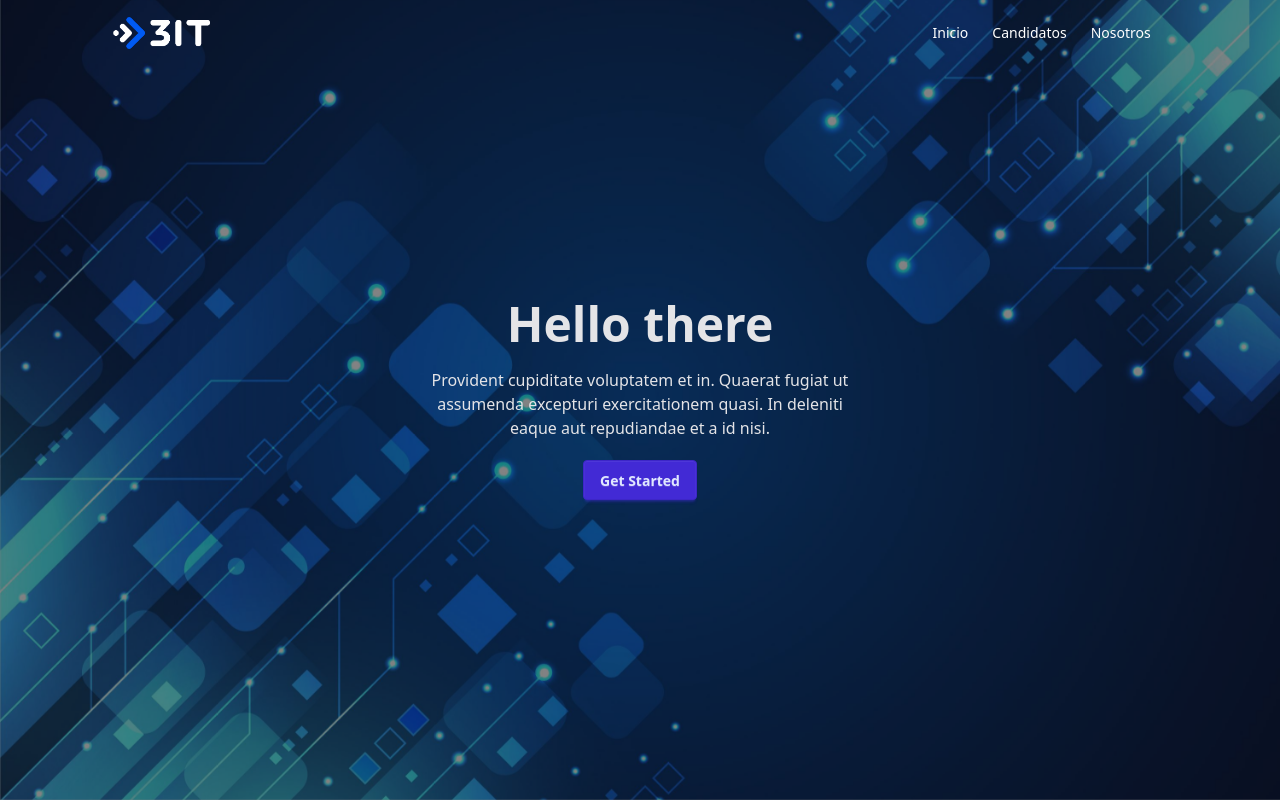
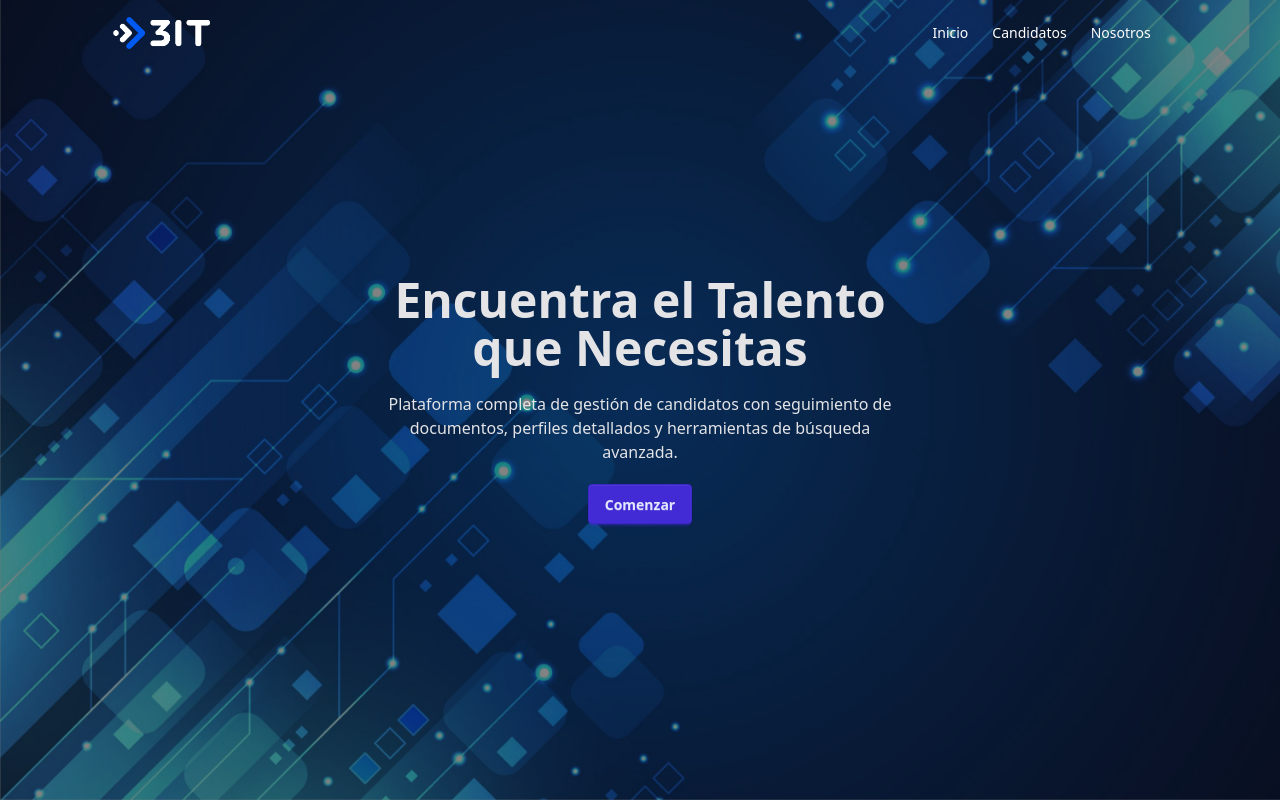
Before and after one commit to MlecarosC/ek-project-ui, an Angular app: page /inicio in a window 1280 px wide. Built offline with nearby package versions, Linux system fonts and the light colour scheme.

Commit message:
refactor: hero section of inicio component

```diff
--- a/src/app/pages/inicio/inicio.component.html
+++ b/src/app/pages/inicio/inicio.component.html
@@ -1,13 +1,13 @@
 <div class="hero min-h-screen">
   <div class="hero-overlay"></div>
   <div class="hero-content text-neutral-content text-center">
-    <div class="max-w-md">
-      <h1 class="mb-5 text-5xl font-bold">Hello there</h1>
+    <div class="max-w-lg">
+      <h1 class="mb-5 text-5xl font-bold">Encuentra el Talento que Necesitas</h1>
       <p class="mb-5">
-        Provident cupiditate voluptatem et in. Quaerat fugiat ut assumenda excepturi exercitationem
-        quasi. In deleniti eaque aut repudiandae et a id nisi.
+        Plataforma completa de gestión de candidatos con seguimiento de documentos,
+        perfiles detallados y herramientas de búsqueda avanzada.
       </p>
-      <button class="btn btn-primary">Get Started</button>
+      <button class="btn btn-primary" routerLink="/candidatos">Comenzar</button>
     </div>
   </div>
 </div>
--- a/src/app/pages/inicio/inicio.component.ts
+++ b/src/app/pages/inicio/inicio.component.ts
@@ -1,8 +1,9 @@
 import { Component } from '@angular/core';
+import { RouterLink } from '@angular/router';
 
 @Component({
   selector: 'app-inicio',
-  imports: [],
+  imports: [RouterLink],
   templateUrl: './inicio.component.html',
 })
 export class InicioComponent { }
```
